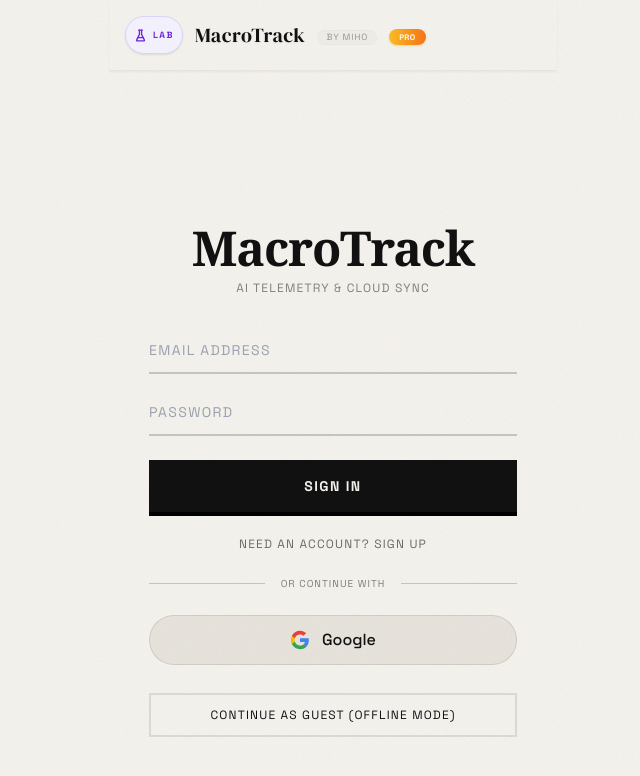
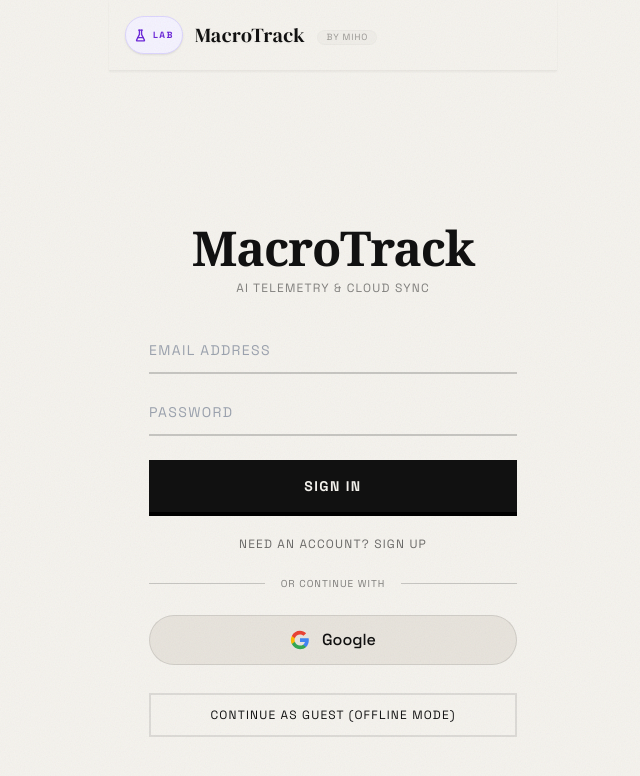
Before and after one commit to Tuzexxx/FoodEnergyTracker, a React (Vite) app: page / in a window 1280 px wide. Shown: the top 776 px of the page, without its empty margins (307-947 px from the left). Built offline with nearby package versions, Linux system fonts and the light colour scheme; no server answers.

Commit message:
Remove PRO badge from header

```diff
--- a/src/App.tsx
+++ b/src/App.tsx
@@ -93,9 +93,6 @@
                     <span className="font-sans text-[9px] uppercase tracking-widest opacity-40 bg-black/5 px-2 py-0.5 rounded-full border border-black/5 leading-none mt-1">
                         by MiHo
                     </span>
-                    <span className="font-sans text-[8px] font-bold uppercase tracking-wider bg-gradient-to-r from-amber-400 to-orange-500 text-white px-2.5 py-1 rounded-full leading-none mt-1 shadow-sm shadow-amber-500/20">
-                        PRO
-                    </span>
                 </h1>
                 <div className="flex items-center gap-4 text-brutal-black">
                     <PWAInstall />
```
